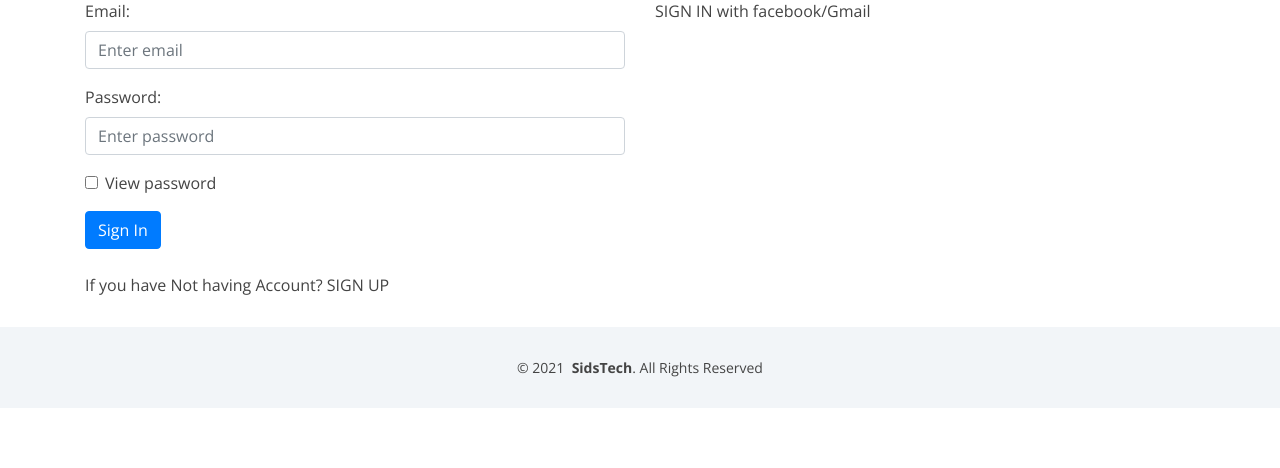
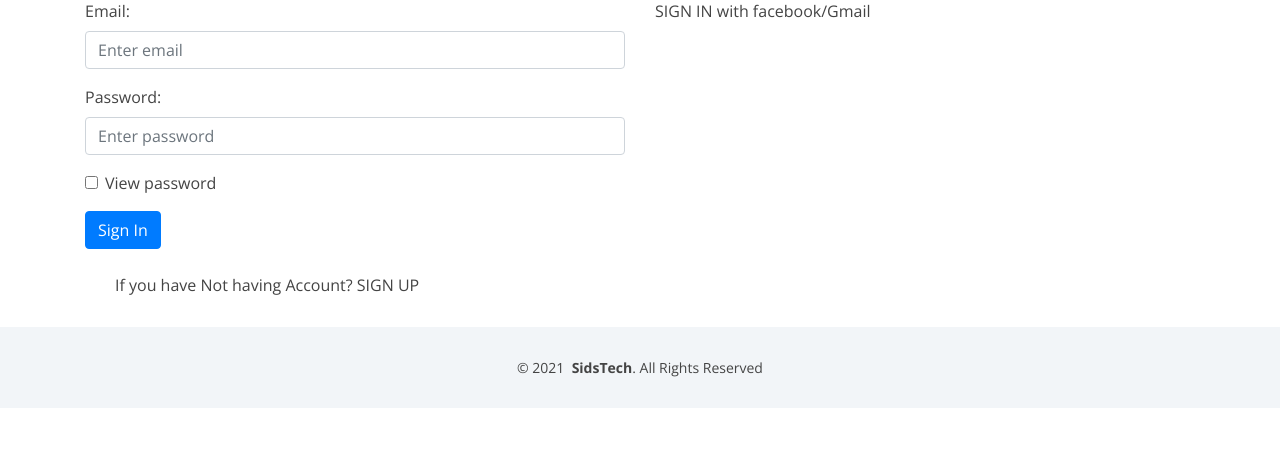
Before and after one commit to ingawalemr/sidsTech, a CodeIgniter 4 app: the page made by app/Views/crud/crudPage.php in a window 1280 px wide. Shown: the part 261-729 px from the top of the page. Run offline with PHP 8.4 and a stand-in for CodeIgniter, Linux system fonts and the light colour scheme; the template is opened without the code that fills it, so the values that code supplies are empty; some libraries are stand-ins or nearby versions.

```diff
--- a/app/Views/crud/crudPage.php
+++ b/app/Views/crud/crudPage.php
@@ -34,7 +34,7 @@
 </div>
 <br>
 <div class="row">
-    <div class="col-md-8" style="padding-left:100px;">
+    <div class="col-md-8" style="padding-left:130px;">
         <p>If you have Not having Account? SIGN UP </p>
     </div>
 </div>
```
